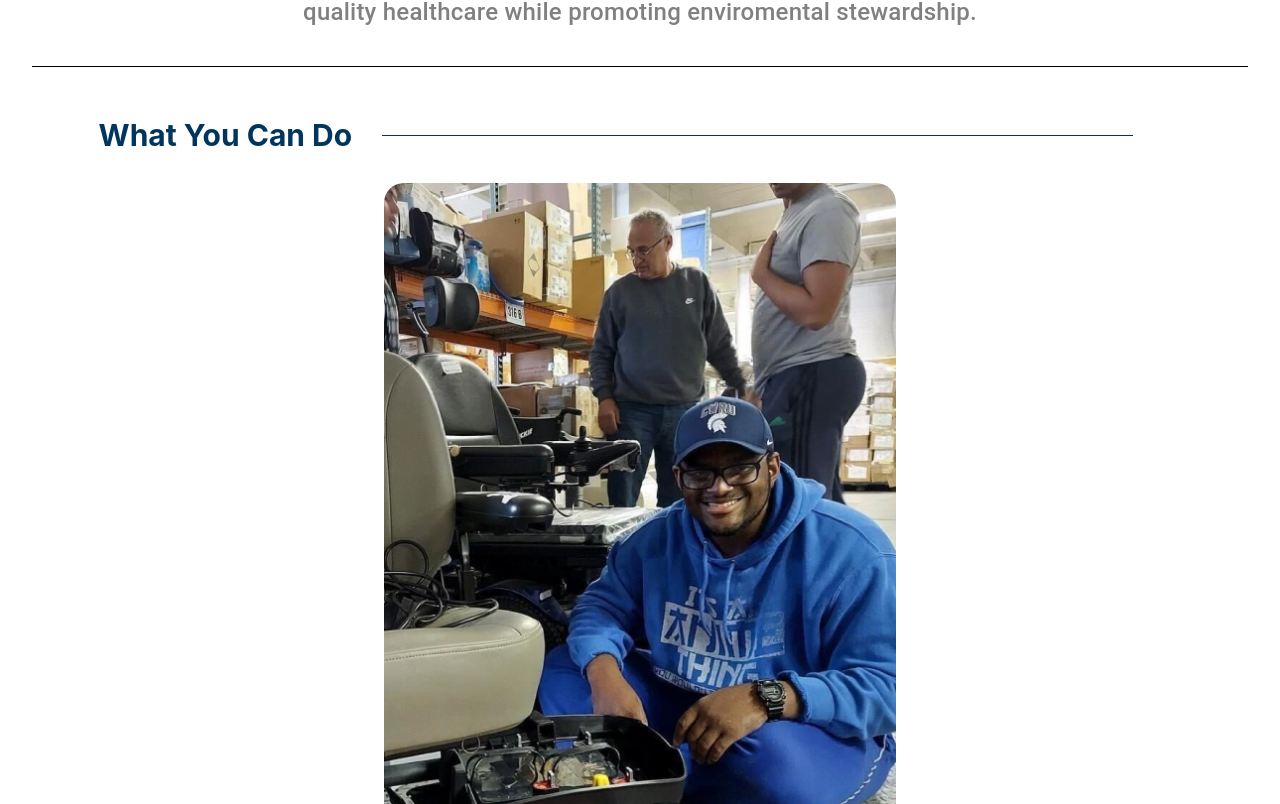
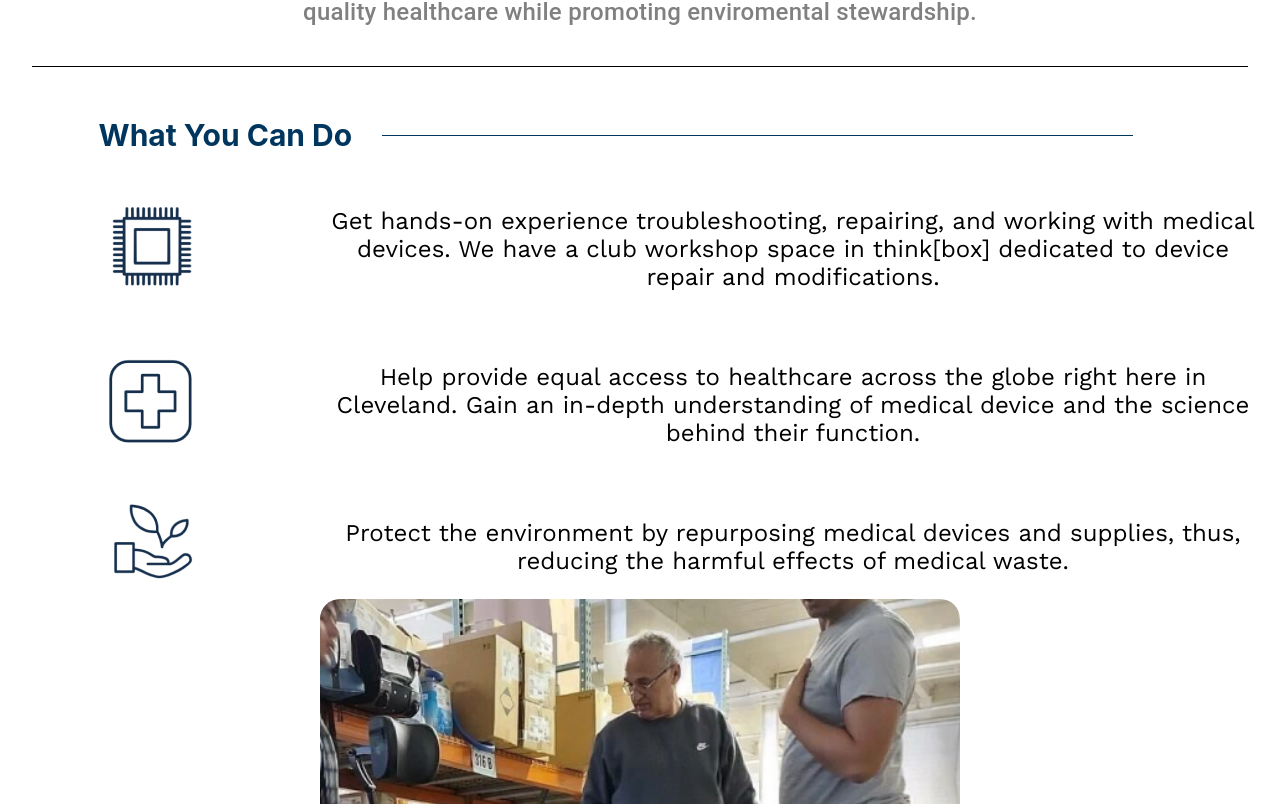
Before and after one commit to roshankern/CWRU-MedWish-Website, a React (Create React App) app: page /about in a window 1280 px wide. Shown: the part 996-1800 px from the top of the page. Built offline with nearby package versions, Linux system fonts and the light colour scheme; the HTML template or start-up script is replaced by a standard one.

Commit message:
grid no image

```diff
--- a/src/pages/AboutPage/AboutPage.js
+++ b/src/pages/AboutPage/AboutPage.js
@@ -105,39 +105,37 @@ function AboutPage() {
                 <div className="grid-title-line"></div>
             </div>
 
-            {/*
             <Grid container spacing={3} alignItems="center">
                 <Grid container item xs={12} spacing={3} alignItems="center">
-                    <Grid item xs={12} md={4}>
+                    <Grid item xs={12} md={3}>
                         <img src={Hands} />
                     </Grid>
-                    <Grid item xs={12} md={8} className="grid-text">
+                    <Grid item xs={12} md={9} className="grid-text">
                         <p>Get hands-on experience troubleshooting, repairing, and working with medical devices. We have a club workshop space in think[box] dedicated to device repair and modifications.</p>
                     </Grid>
                 </Grid>
 
                 <Grid container item xs={12} spacing={3} alignItems="center">
-                    <Grid item xs={12} md={4}>
+                    <Grid item xs={12} md={3}>
                         <img src={Equal} />
                     </Grid>
-                    <Grid item xs={12} md={8} className="grid-text">
+                    <Grid item xs={12} md={9} className="grid-text">
                         <p>Help provide equal access to healthcare across the globe right here in Cleveland. Gain an in-depth understanding of medical device and the science behind their function.</p>
                     </Grid>
                 </Grid>
 
                 <Grid container item xs={12} spacing={3} alignItems="center">
-                    <Grid item xs={12} md={4}>
+                    <Grid item xs={12} md={3}>
                         <img src={Environment} />
                     </Grid>
-                    <Grid item xs={12} md={8} className="grid-text">
+                    <Grid item xs={12} md={9} className="grid-text">
                         <p>Protect the environment by repurposing medical devices and supplies, thus, reducing the harmful effects of medical waste.</p>
                     </Grid>
                 </Grid>
             </Grid>
-*/}
 
 
-            <img src={WhatYouDo} style={{ borderRadius: '20px', width: '40%', height: 'auto' }} />
+            <img src={WhatYouDo} style={{ borderRadius: '20px', width: '50%', height: 'auto' }} />
 
             <div className="spacer"></div>
             <div className="spacer-line"> </div>
```
